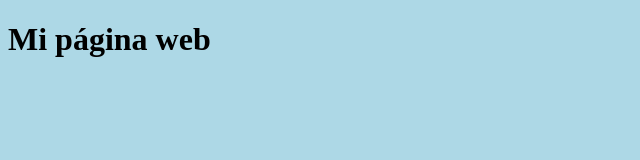
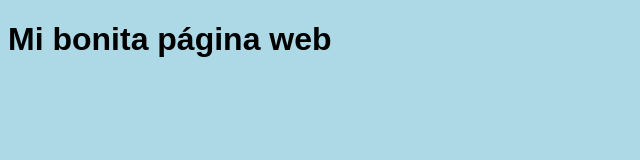
Before and after one commit to NumaNigerio/test-01, a plain HTML site: page index.html in a window 1280 px wide. Shown: the whole page, without its empty margins (0-640 px from the left). Drawn offline with Linux system fonts and the light colour scheme.

Commit message:
Modifico index y css

```diff
--- a/estilo.css
+++ b/estilo.css
@@ -2,4 +2,5 @@
 
 body {
   background-color: lightblue;
+  font-family: sans-serif;
 }
--- a/index.html
+++ b/index.html
@@ -8,6 +8,6 @@
 </head>
 
 <body>
-  <h1>Mi página web</h1>
+  <h1>Mi bonita página web</h1>
 </body>
 </html>
```
